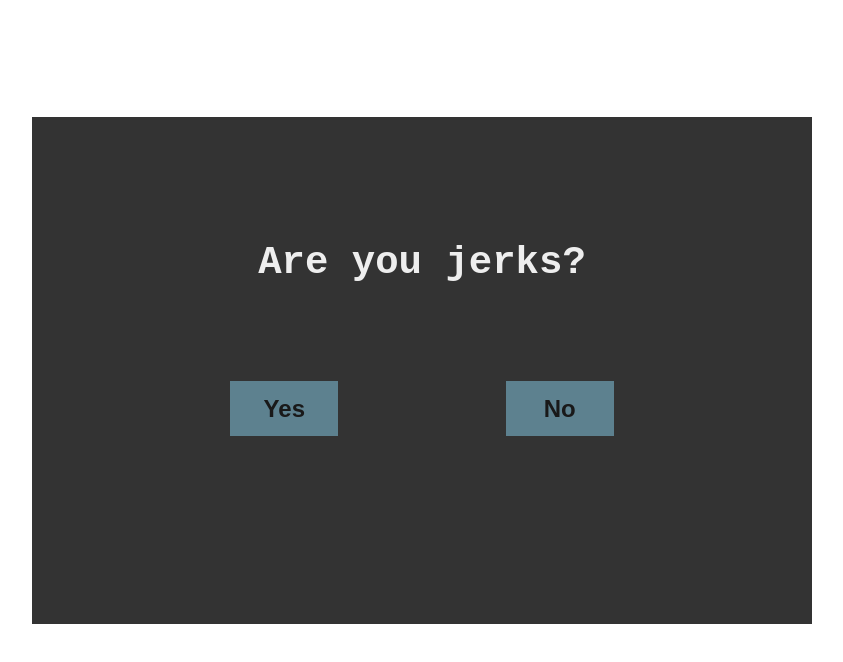
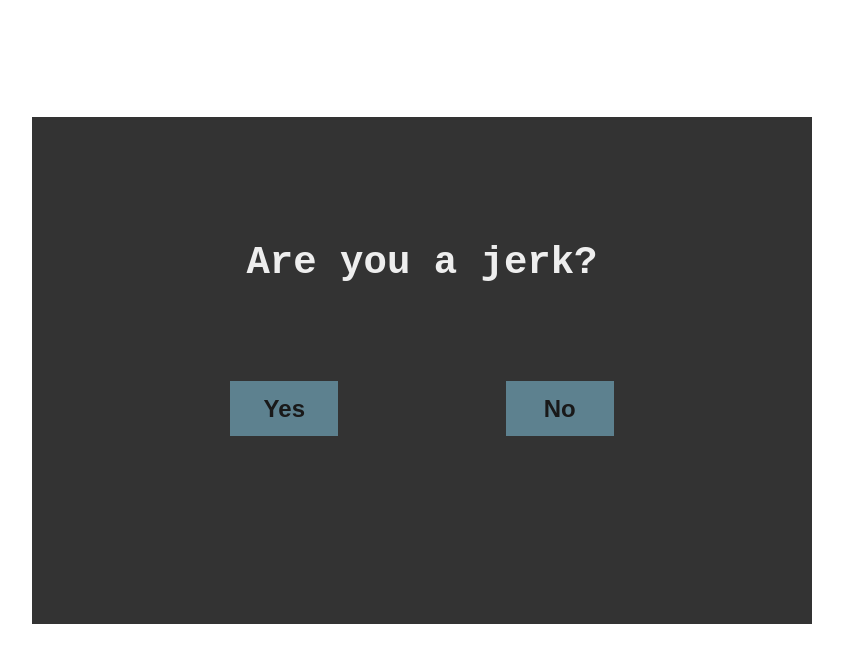
Before and after one commit to AssiduousPirate/JerksGame, a plain HTML site: page index.html in a window 1280 px wide. Shown: the whole page, without its empty margins (218-1061 px from the left). Drawn offline with Linux system fonts and the light colour scheme.

Commit message:
Update index.html

```diff
--- a/index.html
+++ b/index.html
@@ -14,7 +14,7 @@
             <button class="reset">Reset</button>
         </div>
         <div class="question">
-            <div>Are you jerks?</div>
+            <div>Are you a jerk?</div>
             <div class="button">
                 <button class="yes">Yes</button>
                 <button class="no">No</button>
```
